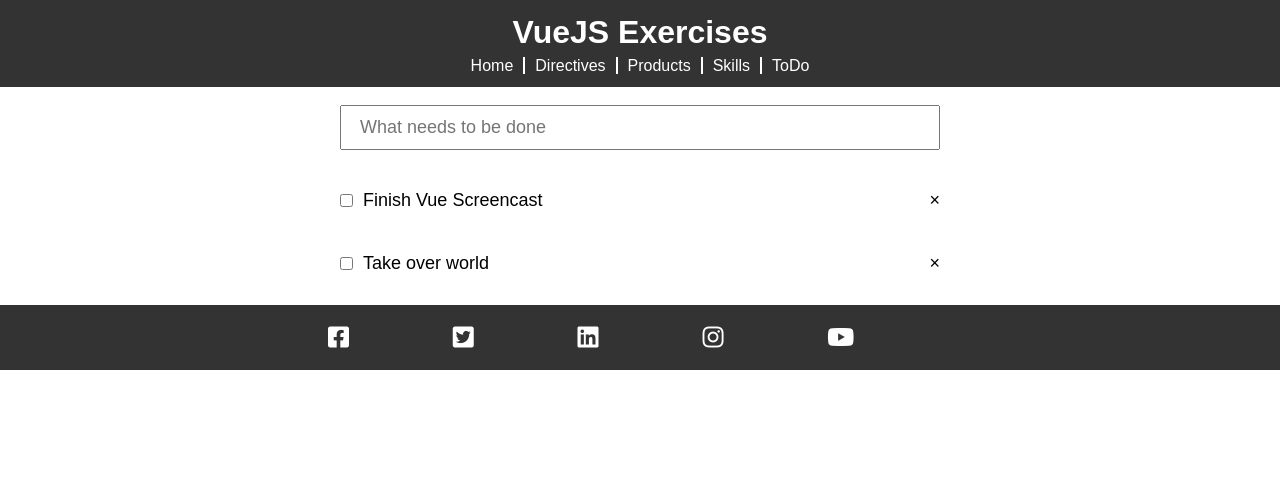
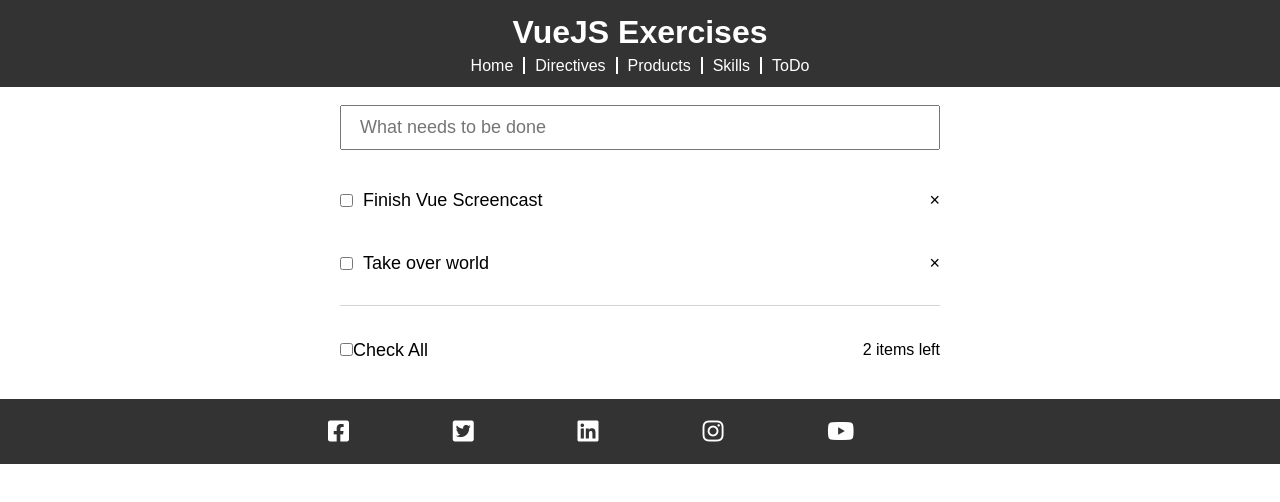
Before and after one commit to DeviousRio/vue-exercise, a Vue app: page /#/todo in a window 1280 px wide. Shown: the top 502 px of the page. Built offline with nearby package versions, Linux system fonts and the light colour scheme.

Commit message:
Modified ToDoList Component

```diff
--- a/src/components/ToDoList.vue
+++ b/src/components/ToDoList.vue
@@ -31,6 +31,16 @@
       </div>
       <p class="remove-item" @click="removeToDo(index)">&times;</p>
     </div>
+
+    <div class="extra-container">
+      <div>
+        <label>
+          <input type="checkbox" :checked="!anyRemaining" @change="checkAllTodos" />Check All
+        </label>
+      </div>
+
+      <p>{{ remaining }} items left</p>
+    </div>
   </div>
 </template>
 
@@ -57,6 +67,14 @@ export default {
         }
       ]
     };
+  },
+  computed: {
+      remaining() {
+          return this.todos.filter(todo => !todo.completed).length;
+      },
+      anyRemaining() {
+          return this.remaining !== 0;
+      }
   },
   //   direvtives: {
   //     focus: {
@@ -96,6 +114,9 @@ export default {
     },
     removeToDo(index) {
       this.todos.splice(index, 1);
+    },
+    checkAllTodos() {
+       this.todos.forEach((todo) => todo.completed = event.target.checked);
     }
   }
 };
@@ -163,4 +184,37 @@ div {
   text-decoration: line-through;
   color: gray;
 }
+
+.extra-container {
+    display: flex;
+    align-items: center;
+    justify-content: space-between;
+    font-size: 16px;
+    border-top: 1px solid lightgrey;
+    padding-top: 14px;
+    margin-bottom: 14px;
+}
+
+.extra-container div {
+    flex: 0 0 70%;
+    margin-left: 0;
+}
+
+button {
+    font-size: 14px;
+    background-color: #fff;
+    appearance: none;
+}
+
+button:hover {
+    background-color: lightgreen;
+}
+
+button:focus {
+    outline: none;
+}
+
+.active {
+    background-color: lightgreen;
+}
 </style>
```
